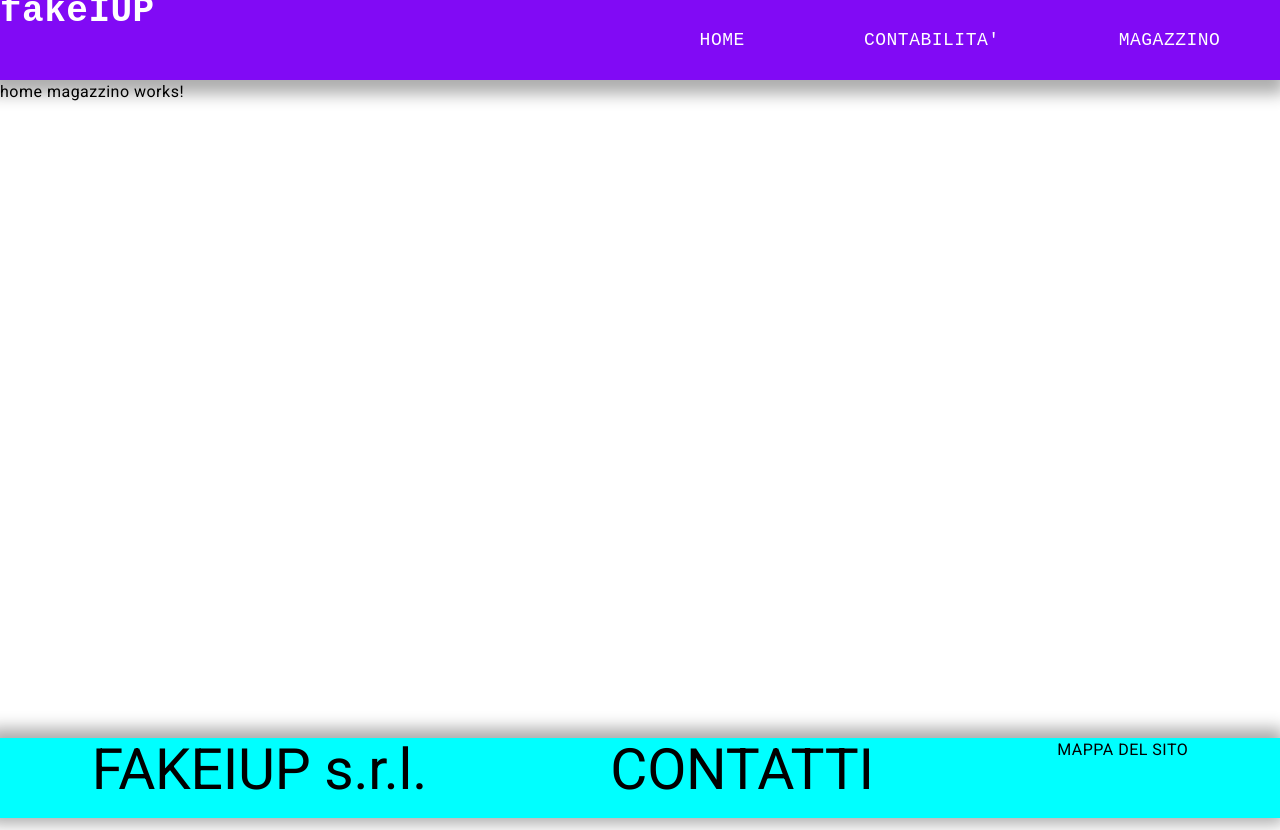
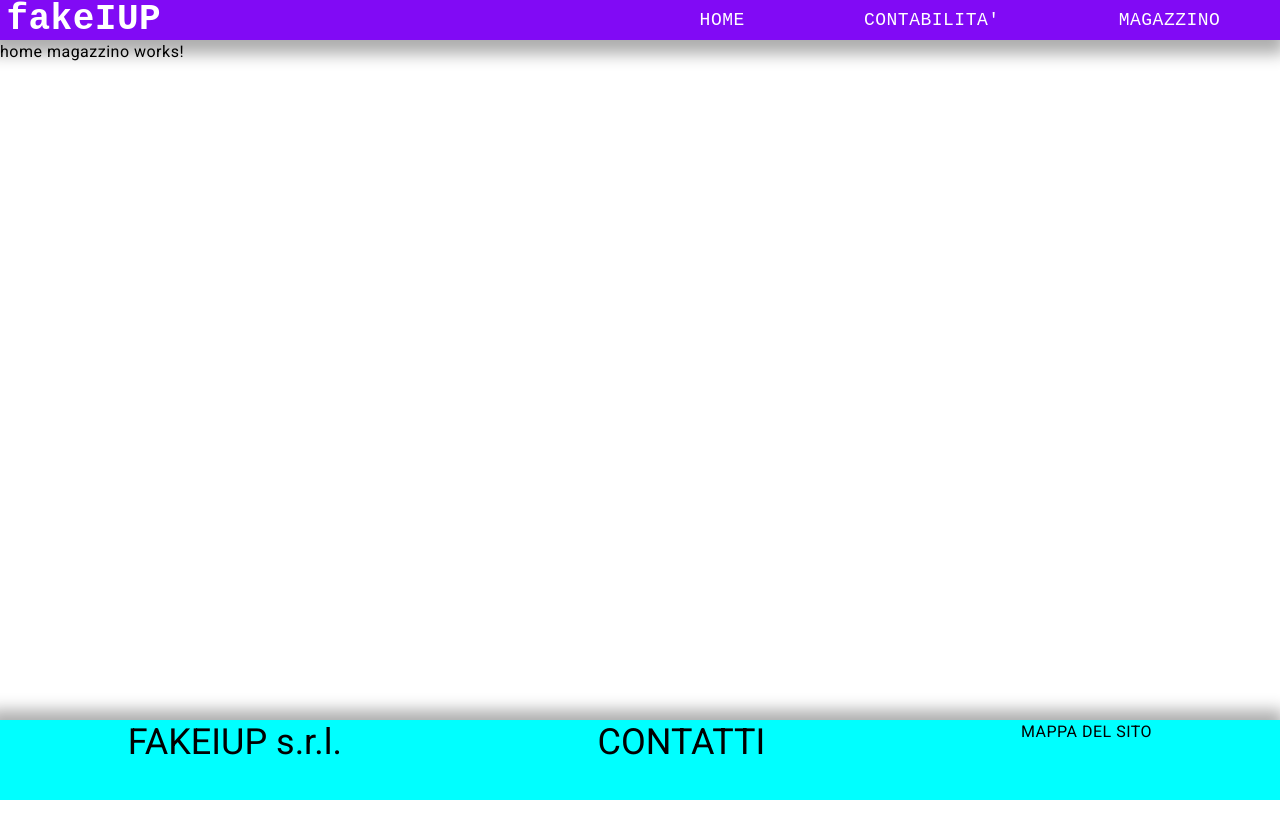
Before and after one commit to kr0ma55/angular-training-course, an Angular app: page /magazzino in a window 1280 px wide. After the commit the page ends 800 px from the top, so only its background shows below. Built offline with nearby package versions, Linux system fonts and the light colour scheme.

Commit message:
Fix Css & completamento paginatore

```diff
--- a/src/app/app.component.html
+++ b/src/app/app.component.html
@@ -1,7 +1,8 @@
-<app-header ></app-header>
 
-<div class="content">
-  <router-outlet />
-</div>
+  <app-header></app-header>
 
-<app-footer/>
+  <div class="content">
+    <router-outlet />
+  </div>
+
+  <app-footer />
--- a/src/app/app.component.scss
+++ b/src/app/app.component.scss
@@ -1,6 +1,6 @@
 .content {
-    height: calc(100vh - 10vh + 10vh);
-    max-height: 658px;
+    /* height: calc(100vh - 10vh + 10vh); */ height:85vh;
+    /* max-height: 500px; */
     width: 100vw;
     overflow: auto;
    /*  background-color: red; */
--- a/src/app/components/footer/footer.component.html
+++ b/src/app/components/footer/footer.component.html
@@ -3,12 +3,12 @@
     <div class="footer-row">
         <div class="footer-item">
             <div class="item-title">
-                <h1>FAKEIUP s.r.l.</h1>
+                <h3>FAKEIUP s.r.l.</h3>
             </div>
 
         </div>
         <div class="item-title">
-            <h1>CONTATTI</h1>
+            <h3>CONTATTI</h3>
         </div>
         <div class="footer-item">MAPPA DEL SITO</div>
     </div>
--- a/src/app/components/header/header.component.html
+++ b/src/app/components/header/header.component.html
@@ -20,7 +20,7 @@
             </div>
         </div>
 
-
+</header>
 
 
 
@@ -32,6 +32,3 @@
         </div>
 
     </div> -->
-
-
-</header>
--- a/src/app/components/header/header.component.scss
+++ b/src/app/components/header/header.component.scss
@@ -1,20 +1,19 @@
 .header {
-  height: 10vh;
-
+  height: 5vh;
   background-color: #810af5;
   display: flex;
-  justify-content: flex-end;
   box-shadow: -3px 6px 15px 8px rgb(0 0 0 / 32%);
 
   .app-title-container {
     display: flex;
+    align-items: center;
     flex-basis: 50%;
 
     .title {
       font-size: 36px;
       font-weight: bold;
       color: white;
-      margin-right: auto;
+      margin-left: 1%;
       font-family: monospace;
     }
   }
--- a/src/app/modules/magazzino/components/inventario/inventario.component.scss
+++ b/src/app/modules/magazzino/components/inventario/inventario.component.scss
@@ -2,8 +2,8 @@
     border: solid 3px rgb(0, 0, 0);
     border-style: groove;
     font-family: 'Courier New', Courier, monospace;
-    min-width: 250px;
-    max-width: 250px;
+    min-width: 200px;
+    max-width: 200px;
     width: 30%;
     height: 200px;
     display: flex;
@@ -20,4 +20,6 @@
     display: flex;
     flex-wrap: wrap;
     justify-content: center;
+    padding: 40px 100px 70px 100px;
+    gap: 100px;
 }
--- a/src/app/modules/magazzino/components/inventario/inventario.component.ts
+++ b/src/app/modules/magazzino/components/inventario/inventario.component.ts
@@ -10,7 +10,7 @@ import { MagazzinoService } from '../../shared/magazzino.service';
 })
 export class InventarioComponent implements OnInit {
      listaOriginale!:Post[] ;
-     listaPaginata:Post[] = new Array<Post>();
+     listaPaginata:any[] = new Array<any>();
 
      constructor(private serviceU:MagazzinoService){
     }
@@ -20,6 +20,8 @@ export class InventarioComponent implements OnInit {
       this.serviceU.getPosts().subscribe((res)=> {
        this.listaOriginale = res;
        this.listaPaginata = res.slice(0,10);
+
+      /*  this.listaPaginata = ['a','b','c','d','e','f']; */
       })
    }
 
--- a/src/app/shared/paginator/paginator.component.scss
+++ b/src/app/shared/paginator/paginator.component.scss
@@ -1,6 +1,7 @@
 .paginator-container {
     display: flex;
-    justify-content: space-evenly;
+    justify-content: space-between;
+    padding: 0px 120px 0px 120px;
 
     .page-switch-container {
         display: flex;
--- a/src/app/shared/paginator/paginator.component.ts
+++ b/src/app/shared/paginator/paginator.component.ts
@@ -19,16 +19,11 @@ export class PaginatorComponent implements OnInit, OnChanges {
   pagesList!: number[];
   currentPage: number = 1;
 
-
-  //INDICI
-  endIndex: number = 1;
-  startIndex: number = 1;
   endIndexForEntries: number = 1;
   startIndexForEntries: number = 1;
 
   ngOnInit(): void {
     this.updateIndexesOfEntries();
-
   }
 
   ngOnChanges(changes: SimpleChanges): void {
@@ -40,12 +35,12 @@ export class PaginatorComponent implements OnInit, OnChanges {
 
   onNextPage() {
     if (!(this.currentPage >= this.pageCount)) {
-      this.startIndex = this.currentPage * this.pageSize;
-      this.endIndex = ++this.currentPage * this.pageSize;
+      let startIndex = this.currentPage * this.pageSize;
+      let endIndex = ++this.currentPage * this.pageSize;
       this.updateIndexesOfEntries();
       this.changePage.emit({
-        startIndex: this.startIndex,
-        endIndex: this.endIndex
+        startIndex: startIndex,
+        endIndex: endIndex
 
       });
     }
@@ -54,13 +49,13 @@ export class PaginatorComponent implements OnInit, OnChanges {
 
   onPreviousPage() {
     if (this.currentPage !== 1) {
-      this.endIndex = (this.currentPage * this.pageSize) - this.pageSize;
-      this.startIndex = this.endIndex - this.pageSize;
+      let endIndex = (this.currentPage * this.pageSize) - this.pageSize;
+      let startIndex = endIndex - this.pageSize;
       --this.currentPage;
       this.updateIndexesOfEntries();
       this.changePage.emit({
-        endIndex: this.endIndex,
-        startIndex: this.startIndex
+        endIndex: endIndex,
+        startIndex: startIndex
       });
     }
   }
--- a/src/styles.scss
+++ b/src/styles.scss
@@ -1,5 +1,9 @@
-body{
+/* body{
     margin:0px;
+} */
+/* html, body { height: 100%; } */
+body {
+    margin: 0;
+    font-family: Roboto, "Helvetica Neue", sans-serif;
+    height: 100vh;
 }
-html, body { height: 100%; }
-body { margin: 0; font-family: Roboto, "Helvetica Neue", sans-serif; }
```
